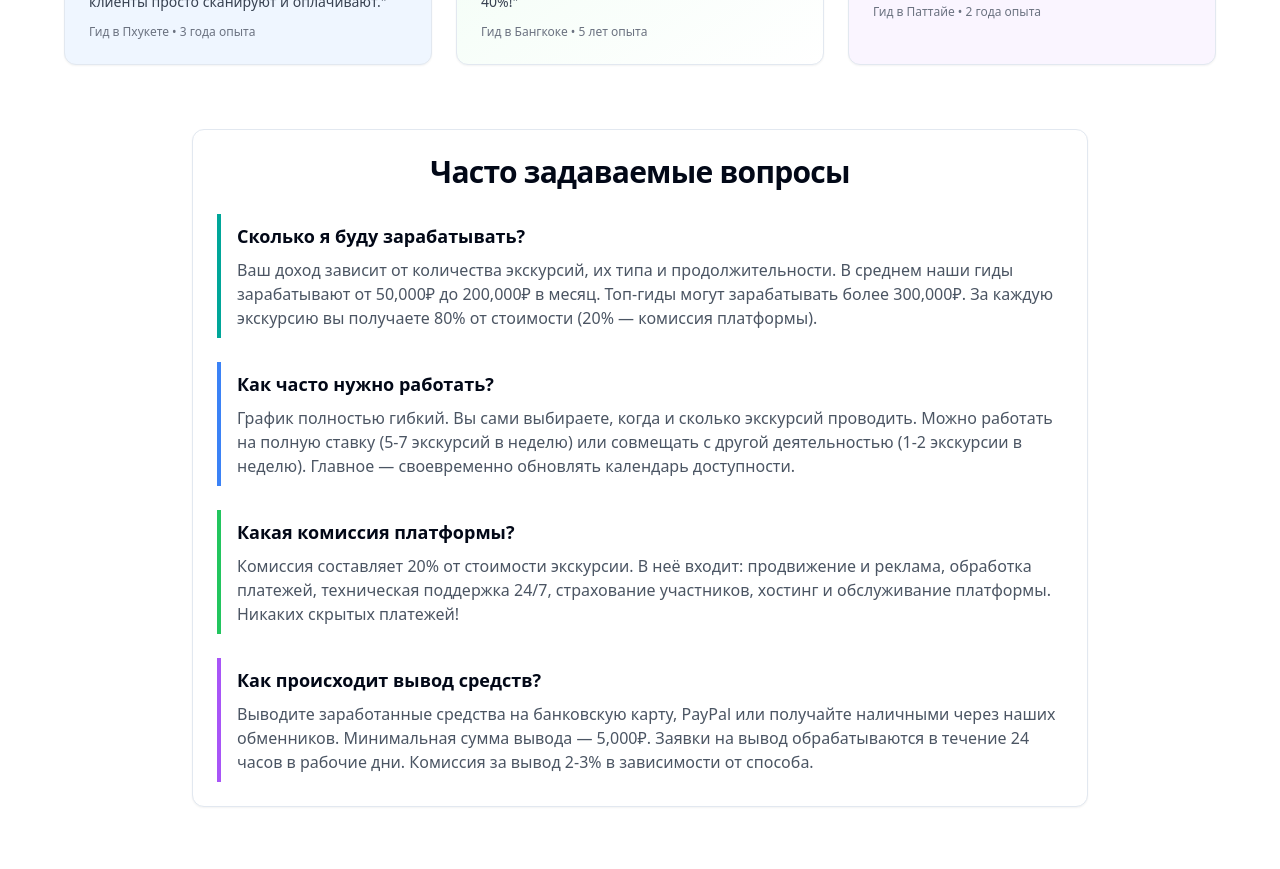
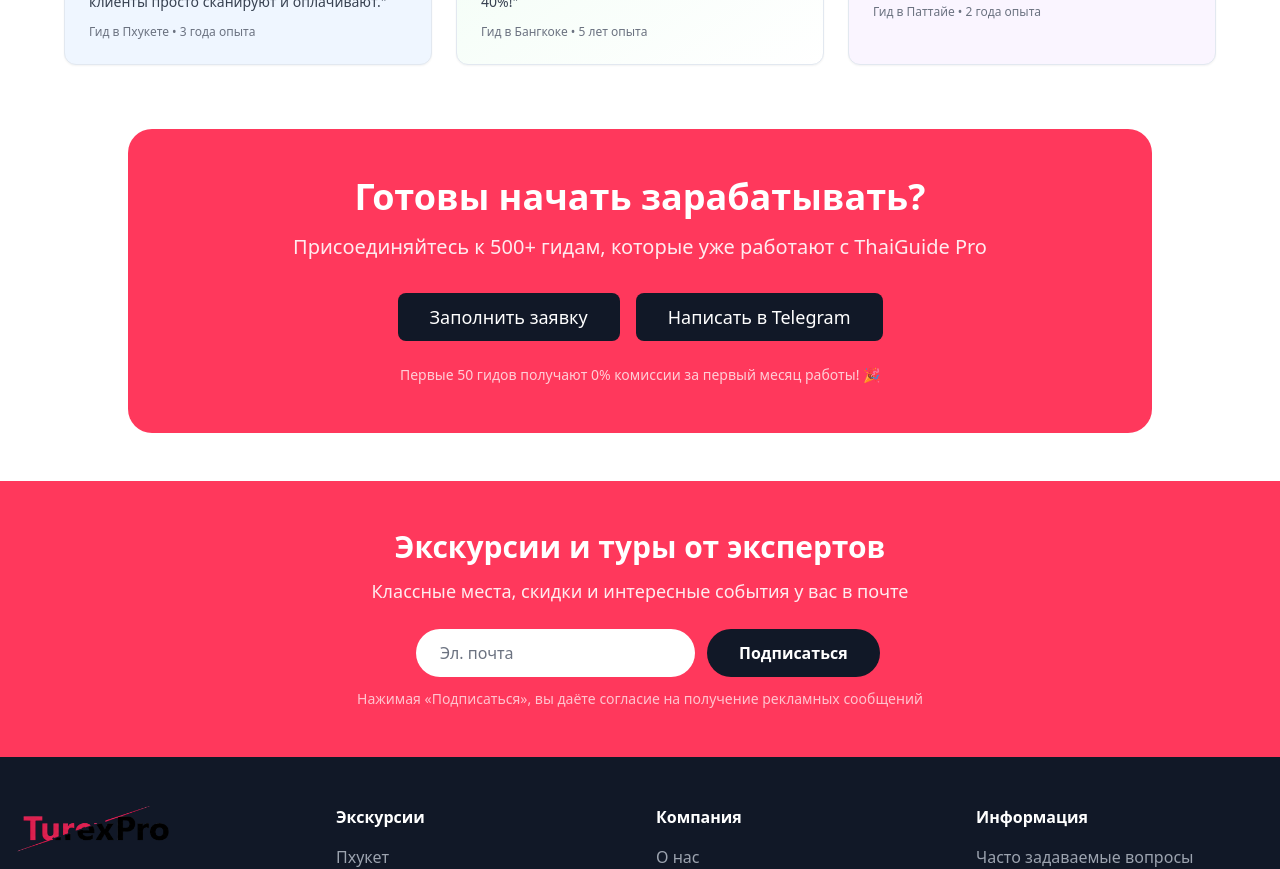
Before and after one commit to kbeautyg/gide, a React (Vite) app in the folder frontend/: page /become-guide in a window 1280 px wide. Shown: the part 5840-6709 px from the top of the page. Built offline with nearby package versions, Linux system fonts and the light colour scheme; no server answers.

Commit message:
refactor: Remove FAQ section from BecomeGuidePage

```diff
--- a/frontend/src/pages/public/BecomeGuidePage.tsx
+++ b/frontend/src/pages/public/BecomeGuidePage.tsx
@@ -1005,50 +1005,6 @@ export default function BecomeGuidePage() {
           </div>
         </div>
 
-        {/* FAQ for guides */}
-        <Card className="max-w-4xl mx-auto mb-16">
-          <CardHeader className="text-center">
-            <CardTitle className="text-3xl">Часто задаваемые вопросы</CardTitle>
-          </CardHeader>
-          <CardContent className="space-y-6">
-            <div className="border-l-4 border-tropical-ocean pl-4 py-2">
-              <p className="font-semibold mb-2 text-lg">Сколько я буду зарабатывать?</p>
-              <p className="text-gray-600">
-                Ваш доход зависит от количества экскурсий, их типа и продолжительности. В среднем наши
-                гиды зарабатывают от 50,000₽ до 200,000₽ в месяц. Топ-гиды могут зарабатывать более 300,000₽.
-                За каждую экскурсию вы получаете 80% от стоимости (20% — комиссия платформы).
-              </p>
-            </div>
-
-            <div className="border-l-4 border-blue-500 pl-4 py-2">
-              <p className="font-semibold mb-2 text-lg">Как часто нужно работать?</p>
-              <p className="text-gray-600">
-                График полностью гибкий. Вы сами выбираете, когда и сколько экскурсий проводить.
-                Можно работать на полную ставку (5-7 экскурсий в неделю) или совмещать с другой деятельностью
-                (1-2 экскурсии в неделю). Главное — своевременно обновлять календарь доступности.
-              </p>
-            </div>
-
-            <div className="border-l-4 border-green-500 pl-4 py-2">
-              <p className="font-semibold mb-2 text-lg">Какая комиссия платформы?</p>
-              <p className="text-gray-600">
-                Комиссия составляет 20% от стоимости экскурсии. В неё входит: продвижение и реклама,
-                обработка платежей, техническая поддержка 24/7, страхование участников, хостинг и обслуживание
-                платформы. Никаких скрытых платежей!
-              </p>
-            </div>
-
-            <div className="border-l-4 border-purple-500 pl-4 py-2">
-              <p className="font-semibold mb-2 text-lg">Как происходит вывод средств?</p>
-              <p className="text-gray-600">
-                Выводите заработанные средства на банковскую карту, PayPal или получайте наличными через
-                наших обменников. Минимальная сумма вывода — 5,000₽. Заявки на вывод обрабатываются в течение
-                24 часов в рабочие дни. Комиссия за вывод 2-3% в зависимости от способа.
-              </p>
-            </div>
-          </CardContent>
-        </Card>
-
         {/* CTA */}
         <div className="text-center bg-airbnb-rausch text-white rounded-3xl p-12 max-w-5xl mx-auto">
           <h2 className="text-4xl font-bold mb-4">Готовы начать зарабатывать?</h2>
```
